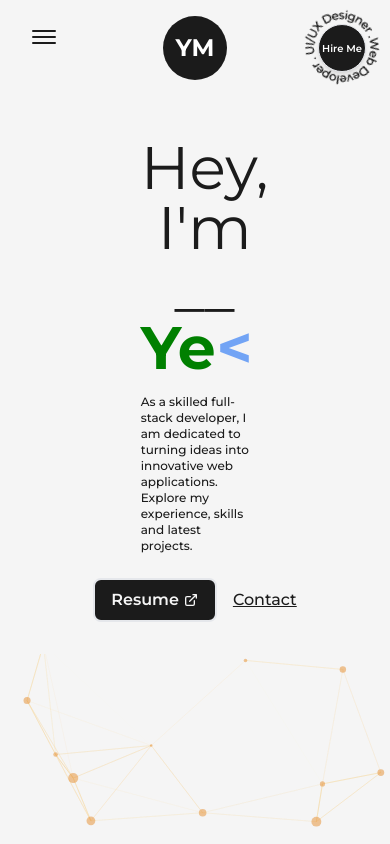
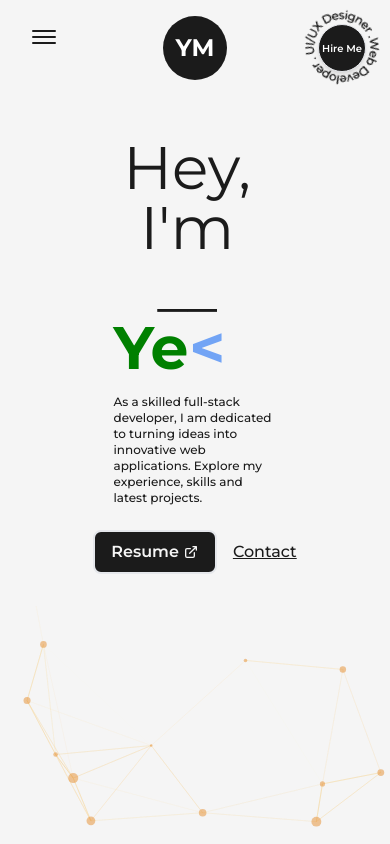
Before and after one commit to yeshmandava/Personal-Portfolio, a Next.js app: page / in a window 390 px wide. Shown: the top 844 px of the page. Built offline with nearby package versions, Linux system fonts and the light colour scheme.

Commit message:
Update index.js

```diff
--- a/src/pages/index.js
+++ b/src/pages/index.js
@@ -48,12 +48,12 @@ export default function Home() {
         <Layout className="!pt-0 md:!pt-16 sm:!pt-16 ">
 
           {/* <div className="flex w-full justify-center"> */}
-          <div className="flex flex-col items-center md:items-start"> {/* Center on mobile, align start on medium and larger screens */}
+          <div className="flex flex-col items-center md:items-start sm:items-start"> {/* Center on mobile, align start on medium and larger screens */}
 
-            <div className="w-4/5 md:w-1/3 flex flex-col items-start self-center">
+            <div className="w-1/2 md:w-1/1 flex flex-col items-start self-center">
 
               {/* <div className="text-left text-3xl"> */}
-              <div className="text-left md:text-center text-3xl md:text-5xl">
+              <div className="text-left md:text-center sm:text-left text-3xl md:text-5xl">
                 <AnimatedText text="Hey, I'm __" className="font-normal text-5xl" />
               </div>
 
```
